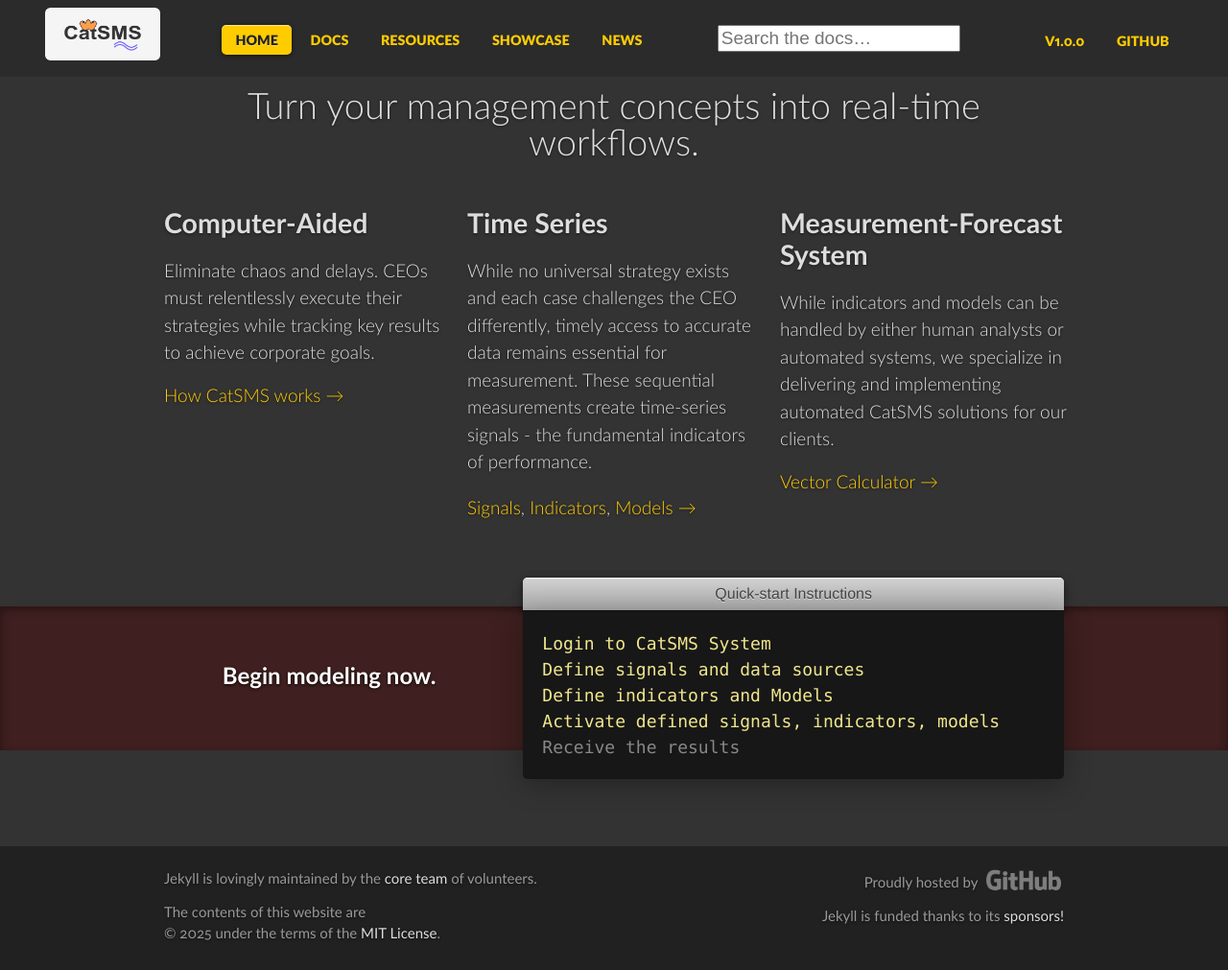
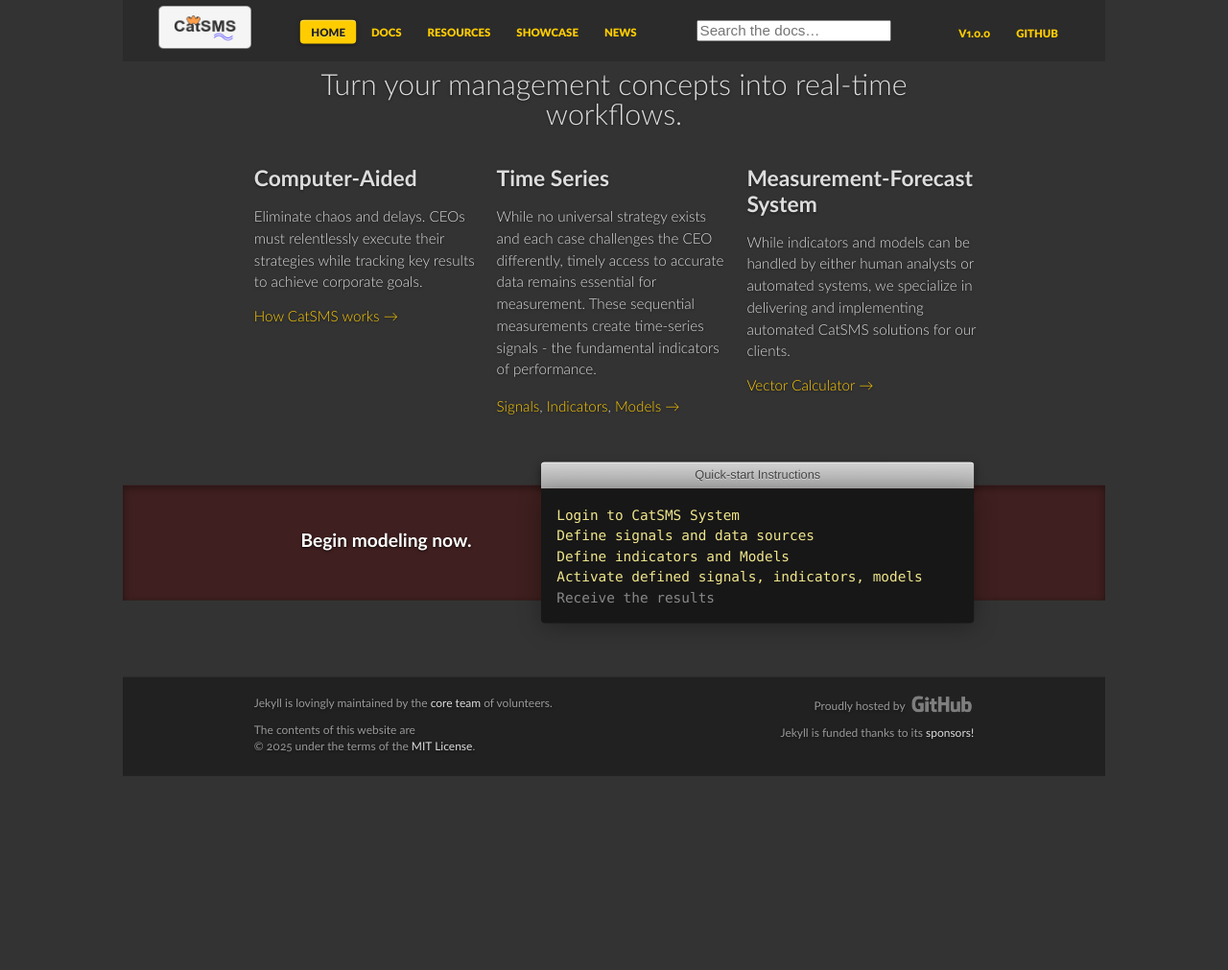
Before and after one commit to Piotr1959/CatSMS.github.io, a Jekyll site: the page built from pages/index.html, in a window 1280 px wide. Shown: the whole page at 96% size. Built offline with Jekyll 4.4.1, drawn with Linux system fonts in a browser that asks for light colours; comment, search, counter and statistics services are not loaded.

Commit message:
Zoom 0.8

```diff
--- a/_layouts/default.html
+++ b/_layouts/default.html
@@ -1,6 +1,6 @@
 {%- include top.html -%}
 
-<body class="wrap">
+<body class="wrap" style="transform: scale(0.8);">
   {%- include header.html -%}
 
   {{- content -}}
```
